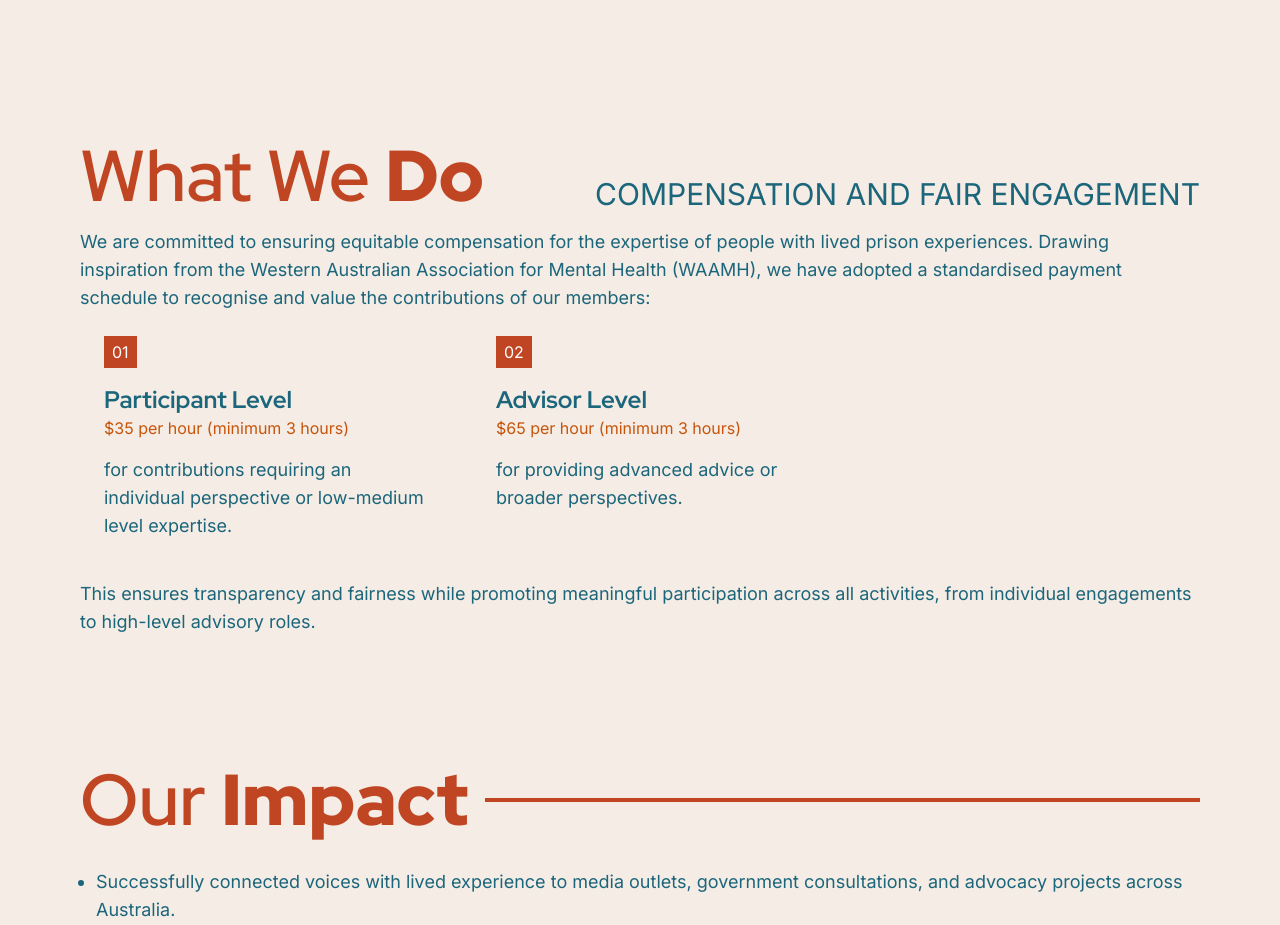
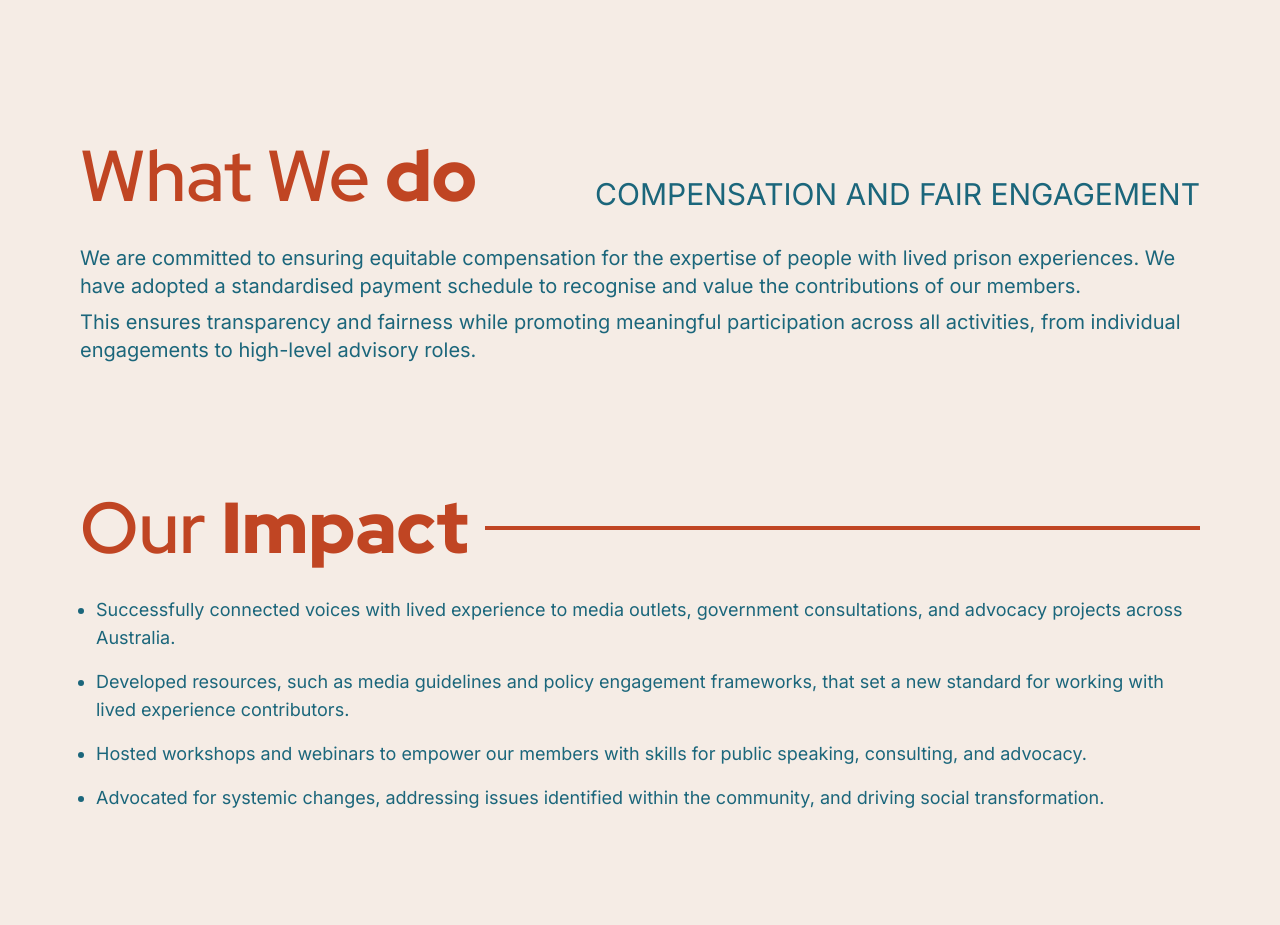
Before and after one commit to codesydney/nlec, a Next.js app: page / in a window 1280 px wide. Shown: the part 2320-3245 px from the top of the page. Built offline with nearby package versions, Linux system fonts and the light colour scheme.

Commit message:
Refactor what-we-do to reflect changes Add hook to check width to create conditional for animation trigger

```diff
--- a/src/components/molecules/content-wrapper.tsx
+++ b/src/components/molecules/content-wrapper.tsx
@@ -4,6 +4,7 @@ import { cn } from "@/lib/utils";
 import { ReactNode } from "react";
 import { motion } from "motion/react";
 import { variants } from "@/lib/motion-variants";
+import useCheckWidth from "@/hooks/useCheckWidth";
 
 export default function ContentWrapper({
   children,
@@ -14,6 +15,9 @@ export default function ContentWrapper({
   className?: string;
   shouldTransition?: boolean;
 }) {
+  const { width } = useCheckWidth();
+  const viewportAmount = width !== undefined && width > 768 ? 0.25 : 0.125;
+
   return (
     <motion.div
       variants={variants}
@@ -21,7 +25,7 @@ export default function ContentWrapper({
       whileInView={"animate"}
       transition={shouldTransition ? { staggerChildren: 0.125 } : undefined}
       className={cn("mx-auto max-w-[1280px]", className)}
-      viewport={{ amount: 0.25, once: true }}
+      viewport={{ amount: viewportAmount, once: true }}
     >
       {children}
     </motion.div>
--- a/src/components/organisms/what-we-do-section.tsx
+++ b/src/components/organisms/what-we-do-section.tsx
@@ -1,11 +1,9 @@
 "use client";
 
 import SectionTitle from "@/components/atoms/section-title";
-import { Card, CardDescription, CardTitle } from "@/components/atoms/ui/card";
 import SectionWrapper from "@/components/molecules/section-wrapper";
 import ContentWrapper from "@/components/molecules/content-wrapper";
 import { cn } from "@/lib/utils";
-import { COMPENSATION_ITEMS } from "@/assets/data";
 import { motion } from "motion/react";
 import { variants } from "@/lib/motion-variants";
 
@@ -17,45 +15,32 @@ export default function WhatWeDoSection() {
         shouldTransition
       >
         <motion.div
-          className="mb-4 flex flex-col gap-4 lg:flex-row lg:items-end lg:justify-between"
+          className="mb-8 flex flex-col gap-4 lg:flex-row lg:items-end lg:justify-between"
           variants={variants}
         >
           <SectionTitle className="mb-0 text-nlec-maroon md:mb-0">
-            What We <span className="font-black">Do</span>
+            What We <span className="font-black">do</span>
           </SectionTitle>
           <div className={cn("text-2xl xl:text-3xl")}>
             COMPENSATION AND FAIR ENGAGEMENT
           </div>
         </motion.div>
-        <motion.div variants={variants}>
-          <p className="xl:text-lg">
+        <motion.div
+          variants={variants}
+          className="inline-flex flex-col gap-2 xl:text-xl"
+        >
+          <p>
             We are committed to ensuring equitable compensation for the
-            expertise of people with lived prison experiences. Drawing
-            inspiration from the Western Australian Association for Mental
-            Health (WAAMH), we have adopted a standardised payment schedule to
-            recognise and value the contributions of our members:
+            expertise of people with lived prison experiences. We have adopted a
+            standardised payment schedule to recognise and value the
+            contributions of our members.
           </p>
-
-          <div className="mb-4 grid max-w-[768px] gap-4 sm:grid-cols-2">
-            {COMPENSATION_ITEMS.map((item, i) => (
-              <Card key={i} className="flex-col gap-4 shadow-none">
-                <div className="w-fit bg-nlec-maroon px-2 py-1 text-white">{`0${i + 1}`}</div>
-                <div>
-                  <CardTitle level="h4">{item.level}</CardTitle>
-                  <p className="text-sm text-nlec-orange xl:text-base">
-                    {item.compensation}
-                  </p>
-                </div>
-                <CardDescription>{item.description}</CardDescription>
-              </Card>
-            ))}
-          </div>
+          <p>
+            This ensures transparency and fairness while promoting meaningful
+            participation across all activities, from individual engagements to
+            high-level advisory roles.
+          </p>
         </motion.div>
-        <motion.p className="xl:text-lg" variants={variants}>
-          This ensures transparency and fairness while promoting meaningful
-          participation across all activities, from individual engagements to
-          high-level advisory roles.
-        </motion.p>
       </ContentWrapper>
     </SectionWrapper>
   );
--- /dev/null
+++ b/src/hooks/useCheckWidth.tsx
@@ -0,0 +1,24 @@
+"use client";
+
+import { useEffect, useState } from "react";
+
+function getWindowWidth() {
+  if (typeof window !== "undefined") {
+    const { innerWidth: width } = window;
+    return width;
+  }
+}
+
+export default function useCheckWidth() {
+  const [width, setWidth] = useState(getWindowWidth());
+
+  useEffect(() => {
+    const handleResize = () => setWidth(getWindowWidth());
+
+    window.addEventListener("resize", handleResize);
+
+    return () => window.removeEventListener("resize", handleResize);
+  }, []);
+
+  return { width };
+}
```
